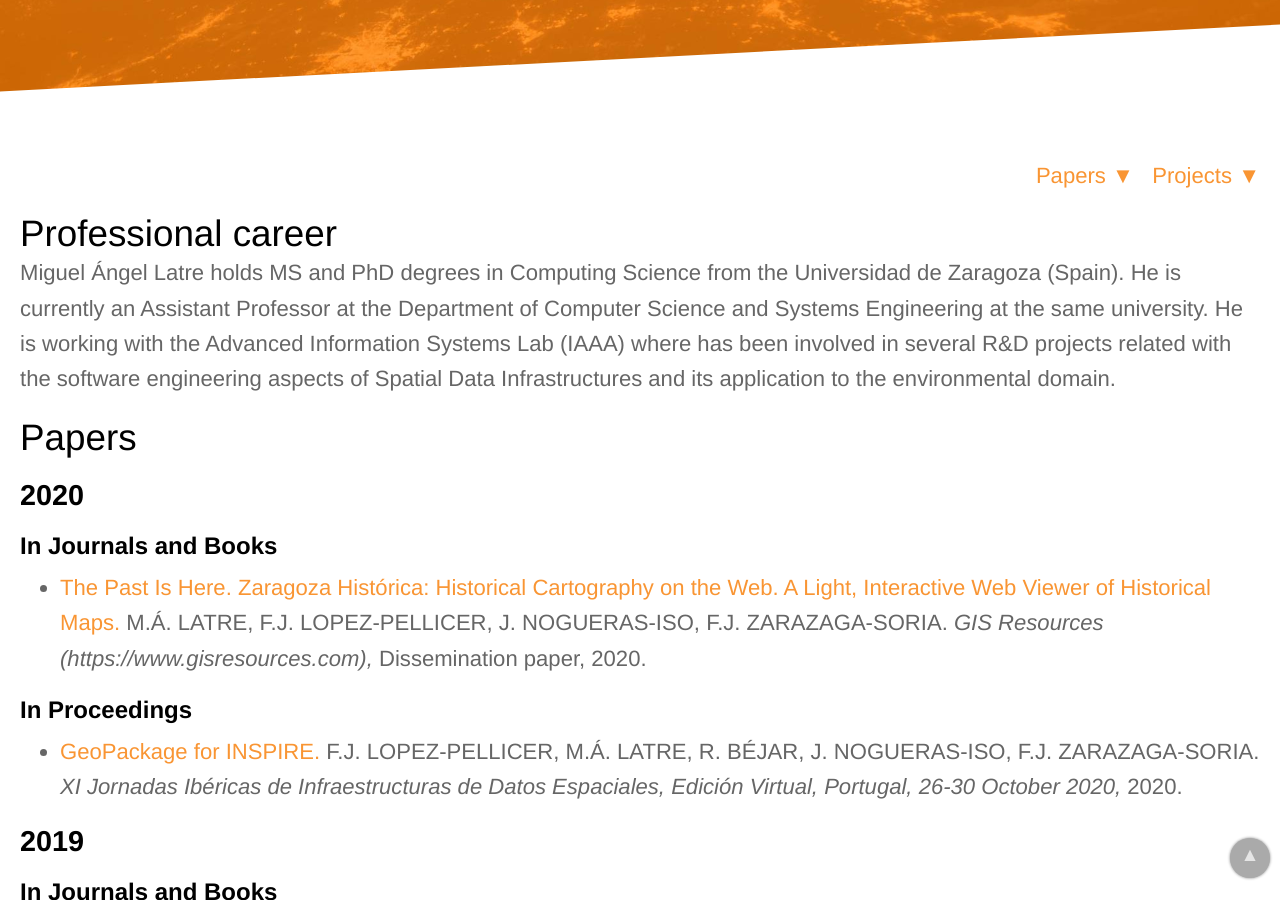
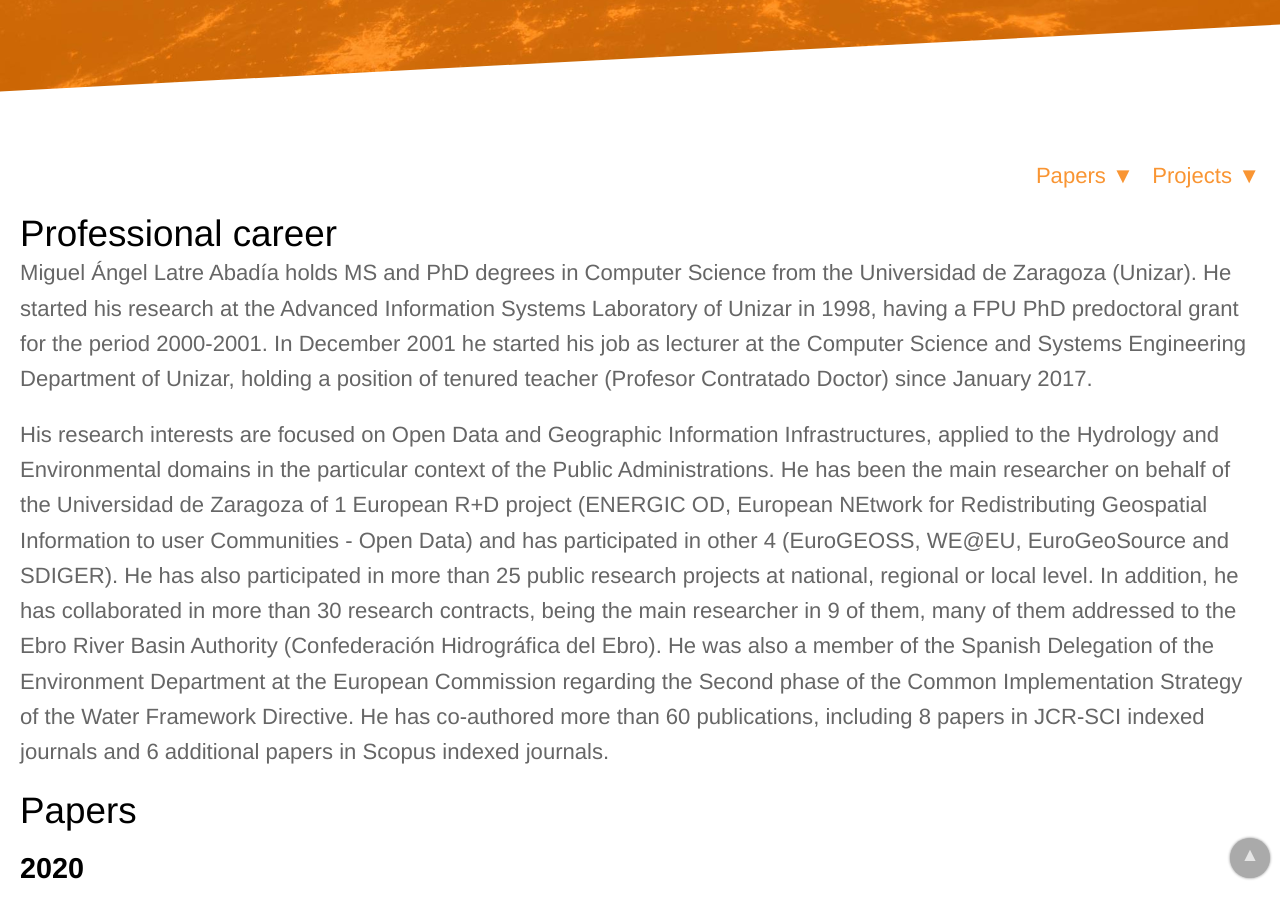
Before and after one commit to IAAA-Lab/IAAA-Lab.github.io, a Jekyll site: the page built from _staff/latre.md, in a window 1280 px wide and 900 px high, scrolled down 275 px. Built offline with Jekyll 4.4.1, drawn with Linux system fonts in a browser that asks for light colours.

Commit message:
Update latre.md

```diff
--- a/_staff/latre.md
+++ b/_staff/latre.md
@@ -5,4 +5,7 @@ layout: member_page
 ---
 
 # Professional career
-Miguel Ángel Latre holds MS and PhD degrees in Computing Science from the Universidad de Zaragoza (Spain). He is currently an Assistant Professor at the Department of Computer Science and Systems Engineering at the same university. He is working with the Advanced Information Systems Lab (IAAA) where has been involved in several R&D projects related with the software engineering aspects of Spatial Data Infrastructures and its application to the environmental domain.
+Miguel Ángel Latre Abadía holds MS and PhD degrees in Computer Science from the Universidad de Zaragoza (Unizar). He started his research at the Advanced Information Systems Laboratory of Unizar in 1998, having a FPU PhD predoctoral grant for the period 2000-2001. In December 2001 he started his job as lecturer at the Computer Science and Systems Engineering Department of Unizar, holding a position of tenured teacher (Profesor Contratado Doctor) since January 2017.
+
+His research interests are focused on Open Data and Geographic Information Infrastructures, applied to the Hydrology and Environmental domains in the particular context of the Public Administrations.  He has been the main researcher on behalf of the Universidad  de Zaragoza of 1 European R+D project (ENERGIC OD, European NEtwork for Redistributing Geospatial Information to user Communities - Open Data) and has participated in other 4 (EuroGEOSS, WE@EU, EuroGeoSource and SDIGER). He has also participated in more than 25 public research projects at national, regional or local level. In addition, he has collaborated in more than 30 research contracts, being the main researcher in 9 of them, many of them addressed to the Ebro River Basin Authority (Confederación Hidrográfica del Ebro). He was also a member of the Spanish Delegation of the Environment Department at the European Commission regarding the Second phase of the Common Implementation Strategy of the Water Framework Directive.
+He has co-authored more than 60 publications, including 8 papers in JCR-SCI indexed journals and 6 additional papers in Scopus indexed journals.
```
